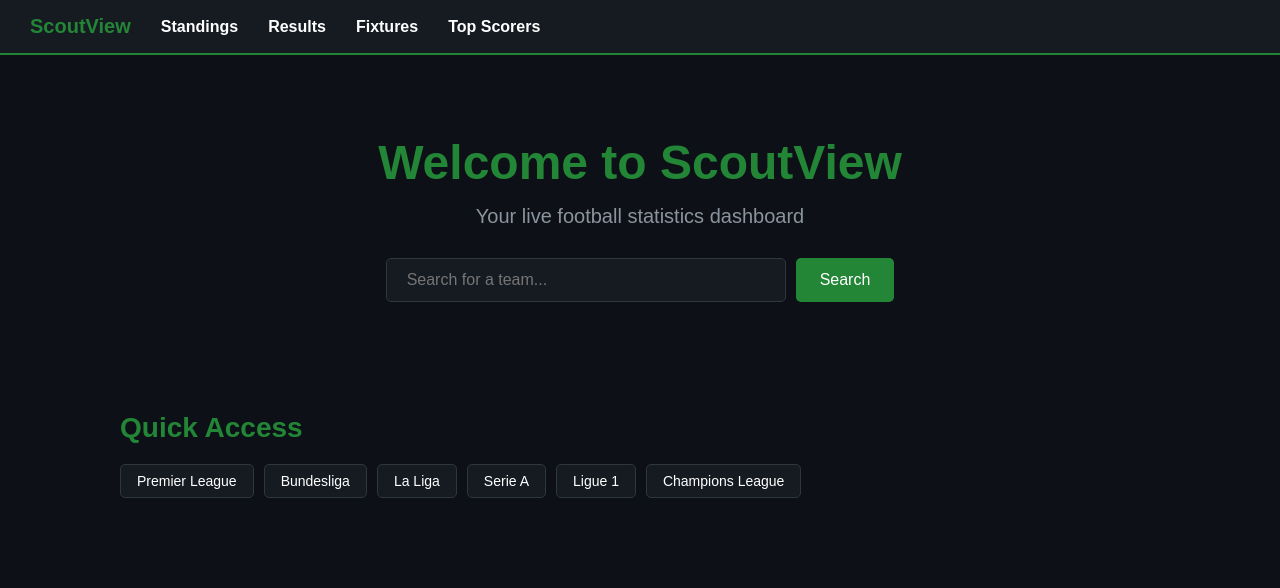
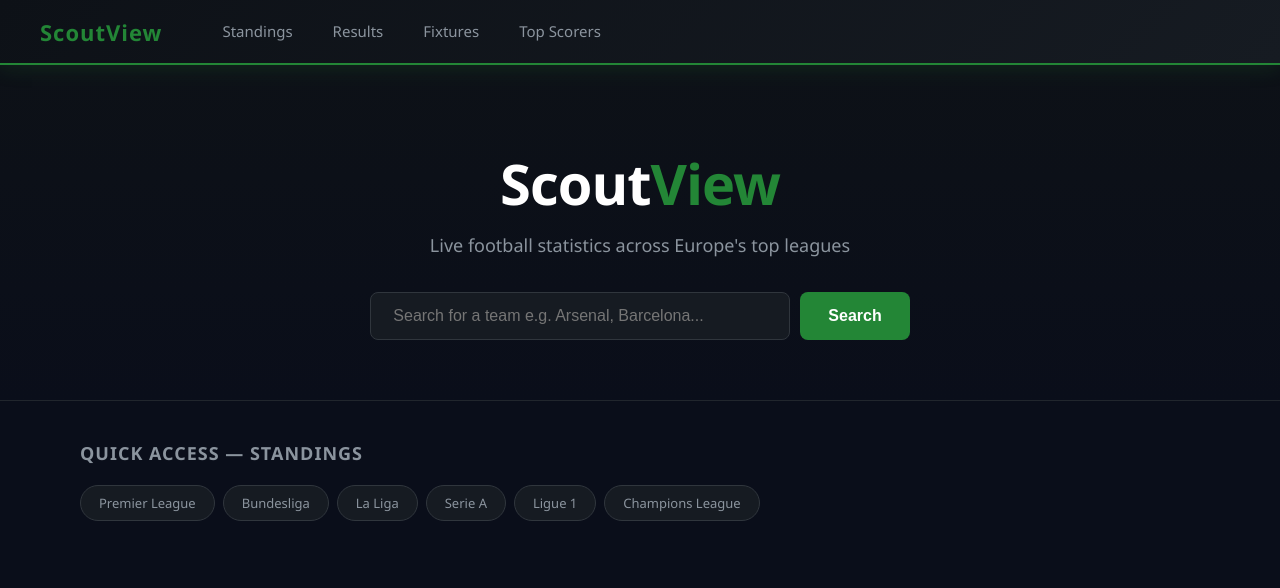
Before and after one commit to tanlivaneli/ScoutView, a Flask app: page / in a window 1280 px wide. Shown: the top 588 px of the page. Run offline with Flask 3, Linux system fonts and the light colour scheme.

Commit message:
Visual redesign and content improvements - form badges, kick-off times, new CSS

```diff
--- a/static/style.css
+++ b/static/style.css
@@ -5,130 +5,272 @@
 }
 
 body {
-    font-family: Arial, sans-serif;
-    background-color: #0d1117;
+    font-family: 'Segoe UI', Arial, sans-serif;
+    background-color: #0a0e1a;
     color: #ffffff;
 }
 
+/* NAVBAR */
 nav {
-    background-color: #161b22;
-    padding: 15px 30px;
+    background: linear-gradient(135deg, #0d1117 0%, #161b22 100%);
+    padding: 0 40px;
     display: flex;
-    gap: 30px;
     align-items: center;
+    gap: 40px;
     border-bottom: 2px solid #238636;
+    height: 65px;
+    position: sticky;
+    top: 0;
+    z-index: 100;
+    box-shadow: 0 2px 20px rgba(35, 134, 54, 0.2);
 }
 
 nav a {
-    color: #ffffff;
+    color: #8b949e;
     text-decoration: none;
-    font-size: 16px;
-    font-weight: bold;
+    font-size: 15px;
+    font-weight: 500;
+    transition: color 0.2s;
+    padding: 5px 0;
+    border-bottom: 2px solid transparent;
 }
 
 nav a:first-child {
     color: #238636;
-    font-size: 20px;
+    font-size: 22px;
+    font-weight: 800;
+    margin-right: 20px;
+    letter-spacing: 1px;
+    border-bottom: none;
 }
 
 nav a:hover {
+    color: #ffffff;
+}
+
+/* HERO */
+.hero {
+    text-align: center;
+    padding: 80px 20px 60px;
+    background: linear-gradient(180deg, #0d1117 0%, #0a0e1a 100%);
+    border-bottom: 1px solid #21262d;
+}
+
+.hero h1 {
+    font-size: 56px;
+    font-weight: 900;
+    color: #ffffff;
+    margin-bottom: 12px;
+    letter-spacing: -1px;
+}
+
+.hero h1 span {
     color: #238636;
 }
 
-.hero {
-    text-align: center;
-    padding: 80px 20px;
+.hero p {
+    font-size: 18px;
+    color: #8b949e;
+    margin-bottom: 35px;
 }
 
-.hero h1 {
-    font-size: 48px;
-    color: #238636;
-    margin-bottom: 15px;
+/* SEARCH */
+.search-form {
+    display: flex;
+    gap: 10px;
+    justify-content: center;
+    margin-top: 10px;
 }
 
-.hero p {
-    font-size: 20px;
+.search-input {
+    padding: 14px 22px;
+    width: 420px;
+    border-radius: 8px;
+    border: 1px solid #30363d;
+    background-color: #161b22;
+    color: #ffffff;
+    font-size: 16px;
+    transition: border-color 0.2s;
+}
+
+.search-input:focus {
+    outline: none;
+    border-color: #238636;
+    box-shadow: 0 0 0 3px rgba(35, 134, 54, 0.15);
+}
+
+.search-btn {
+    padding: 14px 28px;
+    background-color: #238636;
+    color: #ffffff;
+    border: none;
+    border-radius: 8px;
+    font-size: 16px;
+    font-weight: 600;
+    cursor: pointer;
+    transition: background-color 0.2s, transform 0.1s;
+}
+
+.search-btn:hover {
+    background-color: #2ea043;
+    transform: translateY(-1px);
+}
+
+.search-results {
+    margin-top: 30px;
+    display: flex;
+    flex-direction: column;
+    gap: 8px;
+    align-items: center;
+}
+
+.search-results h3 {
     color: #8b949e;
+    margin-bottom: 12px;
+    font-size: 14px;
+    text-transform: uppercase;
+    letter-spacing: 1px;
 }
+
+.team-result {
+    display: flex;
+    align-items: center;
+    gap: 14px;
+    padding: 14px 22px;
+    background-color: #161b22;
+    border: 1px solid #30363d;
+    border-radius: 8px;
+    color: #ffffff;
+    text-decoration: none;
+    width: 420px;
+    transition: border-color 0.2s, transform 0.1s;
+}
+
+.team-result:hover {
+    border-color: #238636;
+    transform: translateX(4px);
+    background-color: #1c2128;
+}
+
+/* CONTAINER */
 .container {
-    padding: 30px;
-    max-width: 1100px;
+    padding: 35px 40px;
+    max-width: 1200px;
     margin: 0 auto;
 }
 
 .container h2 {
-    font-size: 28px;
-    color: #238636;
-    margin-bottom: 20px;
+    font-size: 26px;
+    color: #ffffff;
+    margin-bottom: 25px;
+    font-weight: 700;
 }
 
+/* LEAGUE SELECTOR */
 .league-selector {
     display: flex;
-    gap: 10px;
+    gap: 8px;
     flex-wrap: wrap;
-    margin-bottom: 25px;
+    margin-bottom: 28px;
 }
 
 .league-btn {
-    padding: 8px 16px;
+    padding: 8px 18px;
     background-color: #161b22;
-    color: #ffffff;
+    color: #8b949e;
     text-decoration: none;
-    border-radius: 5px;
+    border-radius: 20px;
     border: 1px solid #30363d;
-    font-size: 14px;
+    font-size: 13px;
+    font-weight: 500;
+    transition: all 0.2s;
 }
 
-.league-btn:hover, .league-btn.active {
-    background-color: #238636;
+.league-btn:hover {
+    background-color: #1c2128;
+    color: #ffffff;
     border-color: #238636;
 }
 
+.league-btn.active {
+    background-color: #238636;
+    border-color: #238636;
+    color: #ffffff;
+}
+
+/* STANDINGS TABLE */
 .standings-table {
     width: 100%;
     border-collapse: collapse;
-}
-
-.standings-table th, .standings-table td {
-    padding: 12px 15px;
-    text-align: left;
-    border-bottom: 1px solid #21262d;
+    background-color: #0d1117;
+    border-radius: 10px;
+    overflow: hidden;
+    border: 1px solid #21262d;
 }
 
 .standings-table th {
     background-color: #161b22;
     color: #8b949e;
-    font-size: 13px;
+    font-size: 12px;
+    font-weight: 600;
+    text-transform: uppercase;
+    letter-spacing: 0.5px;
+    padding: 14px 16px;
+    text-align: left;
 }
 
-.standings-table tr:hover {
+.standings-table td {
+    padding: 13px 16px;
+    border-bottom: 1px solid #21262d;
+    font-size: 14px;
+}
+
+.standings-table tr:last-child td {
+    border-bottom: none;
+}
+
+.standings-table tr:hover td {
     background-color: #161b22;
 }
 
 .standings-table img {
     vertical-align: middle;
-    margin-right: 8px;
+    margin-right: 10px;
 }
+
+.standings-table td:last-child {
+    font-weight: 700;
+    color: #238636;
+}
+
+/* MATCHES */
 .matches-list {
     display: flex;
     flex-direction: column;
-    gap: 10px;
+    gap: 8px;
 }
 
 .match-card {
-    background-color: #161b22;
+    background-color: #0d1117;
     border: 1px solid #21262d;
-    border-radius: 8px;
-    padding: 15px 20px;
+    border-radius: 10px;
+    padding: 16px 22px;
     display: flex;
     align-items: center;
     gap: 20px;
+    transition: border-color 0.2s, transform 0.1s;
+}
+
+.match-card:hover {
+    border-color: #30363d;
+    transform: translateX(3px);
 }
 
 .match-date {
     color: #8b949e;
-    font-size: 13px;
+    font-size: 12px;
     min-width: 90px;
+    font-weight: 500;
 }
 
 .match-teams {
@@ -143,7 +285,9 @@ nav a:hover {
     display: flex;
     align-items: center;
     gap: 8px;
-    min-width: 200px;
+    min-width: 220px;
+    font-size: 14px;
+    font-weight: 500;
 }
 
 .team.away {
@@ -152,112 +296,56 @@ nav a:hover {
 
 .score {
     font-size: 20px;
-    font-weight: bold;
+    font-weight: 800;
     color: #238636;
-    min-width: 60px;
+    min-width: 70px;
     text-align: center;
-}
-.search-form {
-    display: flex;
-    gap: 10px;
-    justify-content: center;
-    margin-top: 30px;
+    background-color: #161b22;
+    padding: 6px 12px;
+    border-radius: 6px;
 }
 
-.search-input {
-    padding: 12px 20px;
-    width: 400px;
-    border-radius: 5px;
-    border: 1px solid #30363d;
-    background-color: #161b22;
-    color: #ffffff;
-    font-size: 16px;
-}
-
-.search-input:focus {
-    outline: none;
-    border-color: #238636;
-}
-
-.search-btn {
-    padding: 12px 24px;
-    background-color: #238636;
-    color: #ffffff;
-    border: none;
-    border-radius: 5px;
-    font-size: 16px;
-    cursor: pointer;
-}
-
-.search-btn:hover {
-    background-color: #2ea043;
-}
-
-.search-results {
-    margin-top: 30px;
-    display: flex;
-    flex-direction: column;
-    gap: 10px;
-    align-items: center;
-}
-
-.search-results h3 {
-    color: #8b949e;
-    margin-bottom: 10px;
-}
-
-.team-result {
-    display: flex;
-    align-items: center;
-    gap: 12px;
-    padding: 12px 20px;
-    background-color: #161b22;
-    border: 1px solid #30363d;
-    border-radius: 5px;
-    color: #ffffff;
-    text-decoration: none;
-    width: 400px;
-}
-
-.team-result:hover {
-    border-color: #238636;
-    color: #238636;
-}
-
+/* TEAM PROFILE */
 .team-header {
     display: flex;
     align-items: center;
-    gap: 20px;
-    margin-bottom: 30px;
-    padding: 20px;
-    background-color: #161b22;
-    border-radius: 8px;
+    gap: 25px;
+    margin-bottom: 35px;
+    padding: 30px;
+    background: linear-gradient(135deg, #161b22 0%, #0d1117 100%);
+    border-radius: 12px;
     border: 1px solid #21262d;
 }
 
 .team-header h2 {
     color: #238636;
-    font-size: 28px;
-    margin-bottom: 8px;
+    font-size: 32px;
+    margin-bottom: 10px;
+    font-weight: 800;
 }
 
 .team-header p {
     color: #8b949e;
-    margin: 4px 0;
+    margin: 5px 0;
+    font-size: 14px;
 }
 
 .section {
-    margin-top: 30px;
+    margin-top: 35px;
 }
 
 .section h3 {
     color: #ffffff;
-    font-size: 20px;
-    margin-bottom: 15px;
+    font-size: 18px;
+    font-weight: 700;
+    margin-bottom: 16px;
+    padding-bottom: 10px;
     border-bottom: 1px solid #21262d;
-    padding-bottom: 8px;
+    text-transform: uppercase;
+    letter-spacing: 0.5px;
 }
 
+/* SQUAD */
 .squad-grid {
     display: grid;
     grid-template-columns: repeat(auto-fill, minmax(200px, 1fr));
@@ -265,13 +353,18 @@ nav a:hover {
 }
 
 .player-card {
-    background-color: #161b22;
+    background-color: #0d1117;
     border: 1px solid #21262d;
-    border-radius: 6px;
-    padding: 12px;
+    border-radius: 8px;
+    padding: 14px;
     display: flex;
     flex-direction: column;
-    gap: 4px;
+    gap: 5px;
+    transition: border-color 0.2s;
+}
+
+.player-card:hover {
+    border-color: #238636;
 }
 
 .player-card strong {
@@ -283,3 +376,57 @@ nav a:hover {
     color: #8b949e;
     font-size: 12px;
 }
+
+/* QUICK ACCESS */
+.quick-access {
+    padding: 40px;
+    max-width: 1200px;
+    margin: 0 auto;
+}
+
+.quick-access h2 {
+    font-size: 18px;
+    color: #8b949e;
+    margin-bottom: 20px;
+    text-transform: uppercase;
+    letter-spacing: 1px;
+    font-weight: 600;
+}
+
+/* WIN/DRAW/LOSS BADGES */
+.badge {
+    display: inline-block;
+    padding: 2px 8px;
+    border-radius: 4px;
+    font-size: 11px;
+    font-weight: 700;
+}
+
+.badge-w { background-color: #238636; color: #fff; }
+.badge-d { background-color: #9e6a03; color: #fff; }
+.badge-l { background-color: #da3633; color: #fff; }
+
+/* FOOTER */
+footer {
+    text-align: center;
+    padding: 30px;
+    color: #8b949e;
+    font-size: 13px;
+    border-top: 1px solid #21262d;
+    margin-top: 60px;
+}
+
+footer a {
+    color: #238636;
+    text-decoration: none;
+}
+.match-status {
+    min-width: 40px;
+    text-align: center;
+}
+
+.score-home-win { color: #238636; font-weight: 800; }
+.score-away-win { color: #238636; font-weight: 800; }
+.score-home-loss { color: #da3633; font-weight: 800; }
+.score-away-loss { color: #da3633; font-weight: 800; }
+.score-draw { color: #e3b341; font-weight: 800; }
--- a/templates/home.html
+++ b/templates/home.html
@@ -2,18 +2,18 @@
 
 {% block content %}
 <div class="hero">
-    <h1>Welcome to ScoutView</h1>
-    <p>Your live football statistics dashboard</p>
+    <h1>Scout<span>View</span></h1>
+    <p>Live football statistics across Europe's top leagues</p>
 
     <form action="/search" method="GET" class="search-form">
-        <input type="text" name="q" placeholder="Search for a team..."
+        <input type="text" name="q" placeholder="Search for a team e.g. Arsenal, Barcelona..."
                value="{{ query or '' }}" class="search-input">
         <button type="submit" class="search-btn">Search</button>
     </form>
 
     {% if teams is defined and teams %}
         <div class="search-results">
-            <h3>Search Results for "{{ query }}"</h3>
+            <h3>Results for "{{ query }}"</h3>
             {% for team in teams %}
             <a href="/team/{{ team.id }}" class="team-result">
                 <img src="{{ team.crest }}" alt="" width="30">
@@ -26,8 +26,8 @@
     {% endif %}
 </div>
 
-<div class="container">
-    <h2 style="color: #238636; margin-bottom: 20px;">Quick Access</h2>
+<div class="quick-access">
+    <h2>Quick Access — Standings</h2>
     <div class="league-selector">
         {% for code, name in leagues.items() %}
             <a href="/standings?league={{ code }}" class="league-btn">{{ name }}</a>
```
Also changed, not shown: templates/fixtures.html (+10 -4 lines), templates/results.html (+26 -4 lines).
